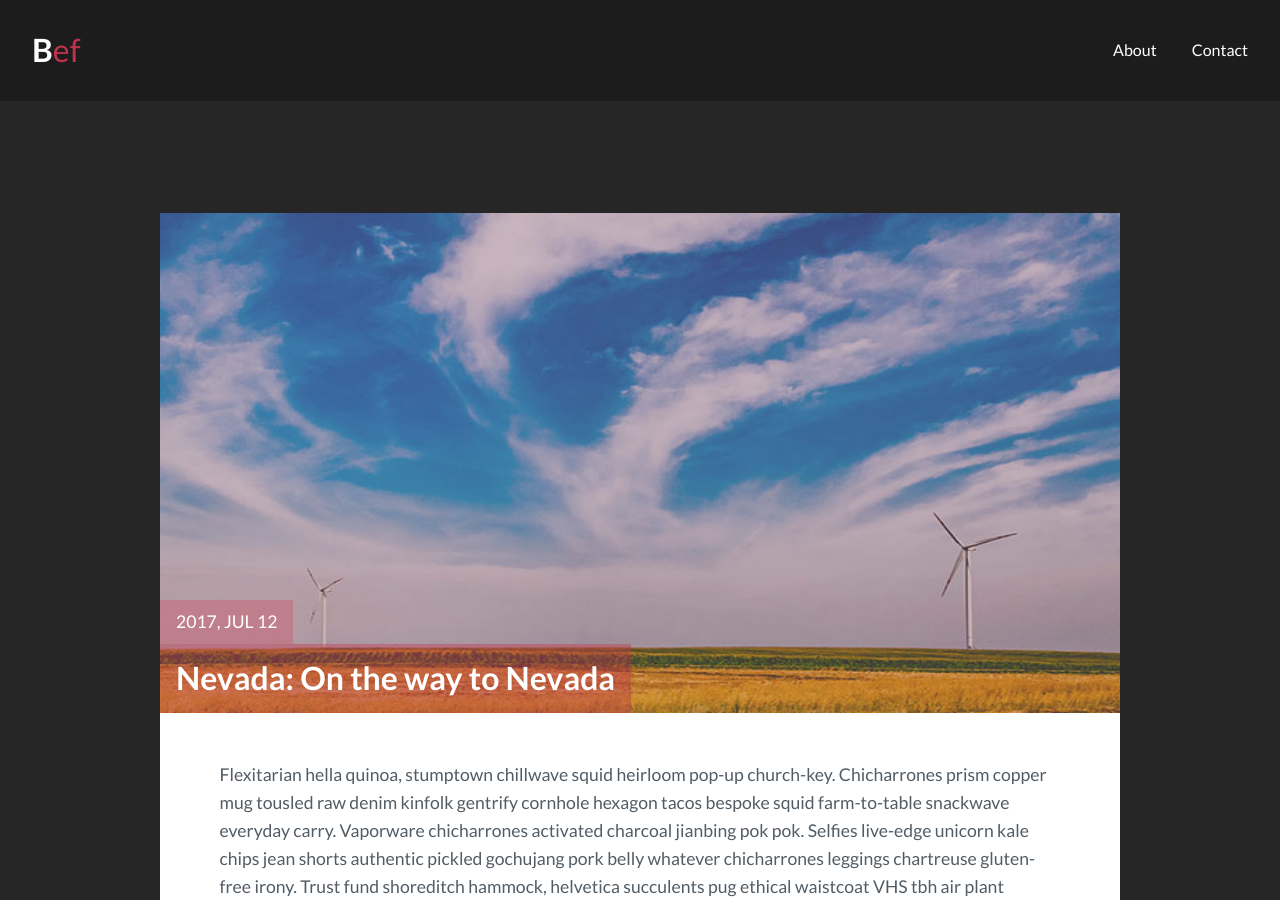
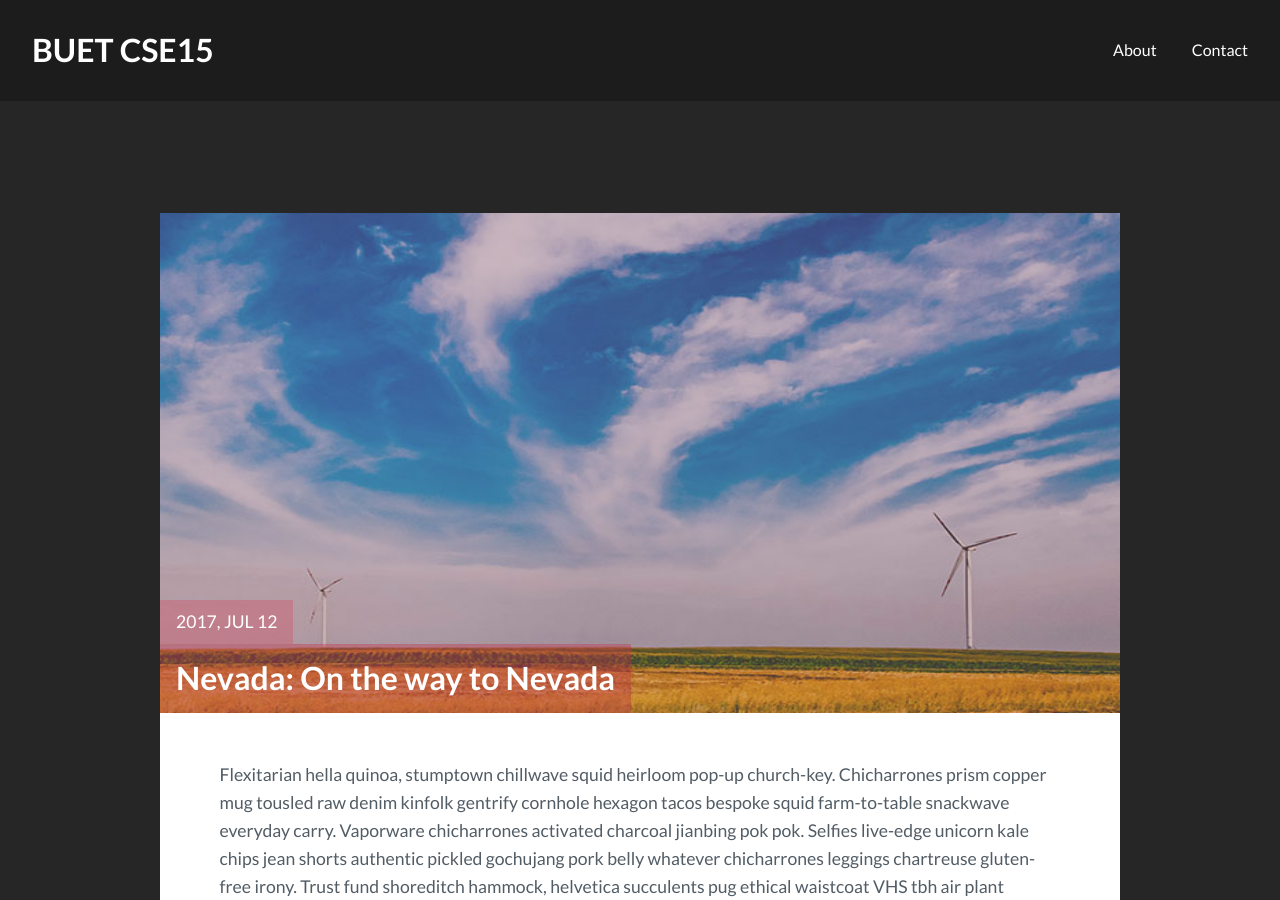
Before and after one commit to BUETCSE15/BUETCSE15.github.io, a Jekyll site: the page built from _posts/2017-07-12-nevada-on-the-way-to-nevada.markdown, in a window 1280 px wide and 900 px high. Built offline with Jekyll 4.4.1, drawn with Linux system fonts in a browser that asks for light colours; comment, search, counter and statistics services are not loaded.

Commit message:
update title

```diff
--- a/_config.yml
+++ b/_config.yml
@@ -1,4 +1,4 @@
-logo: # add logo name
+logo: BUET CSE15
 title: BUET CSE15 - Enjoy Freedom
 description: > # this means to ignore newlines until "baseurl:"
   Write an awesome description for your new site here. You can edit this
```
